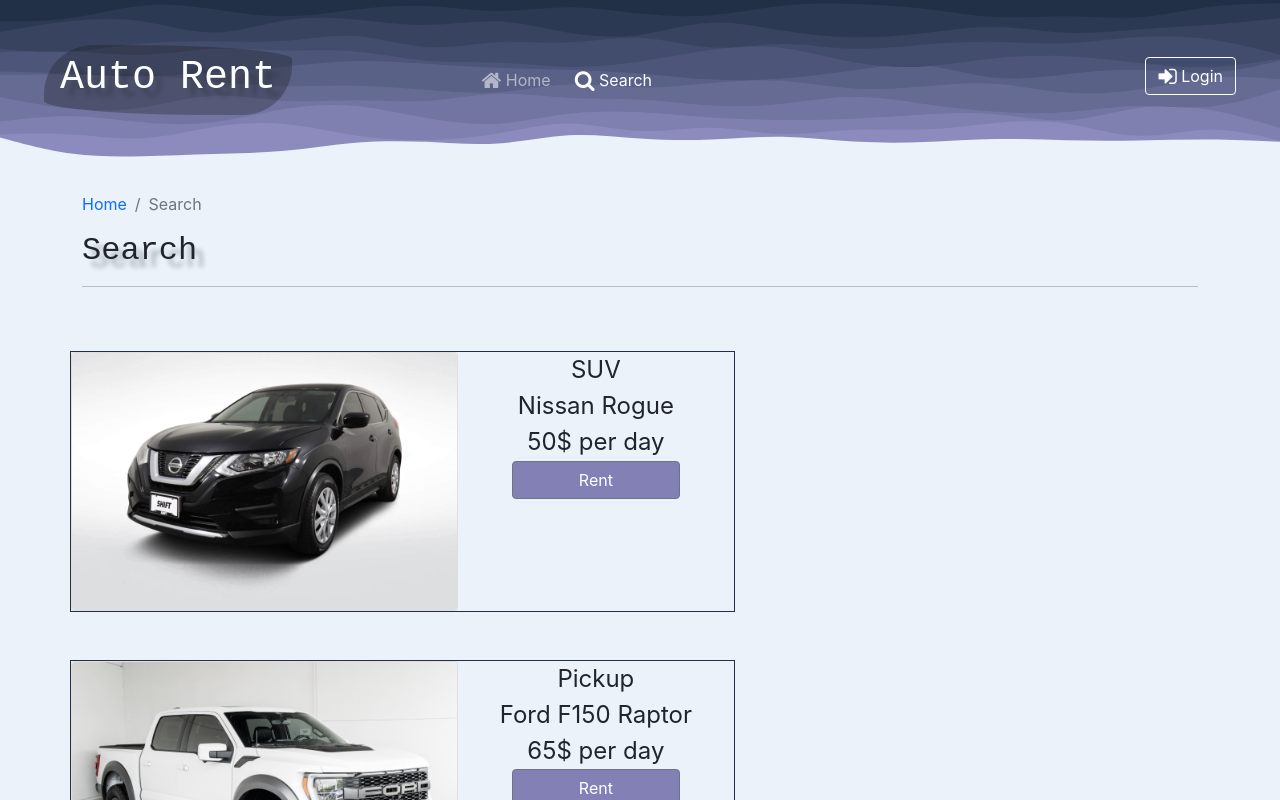
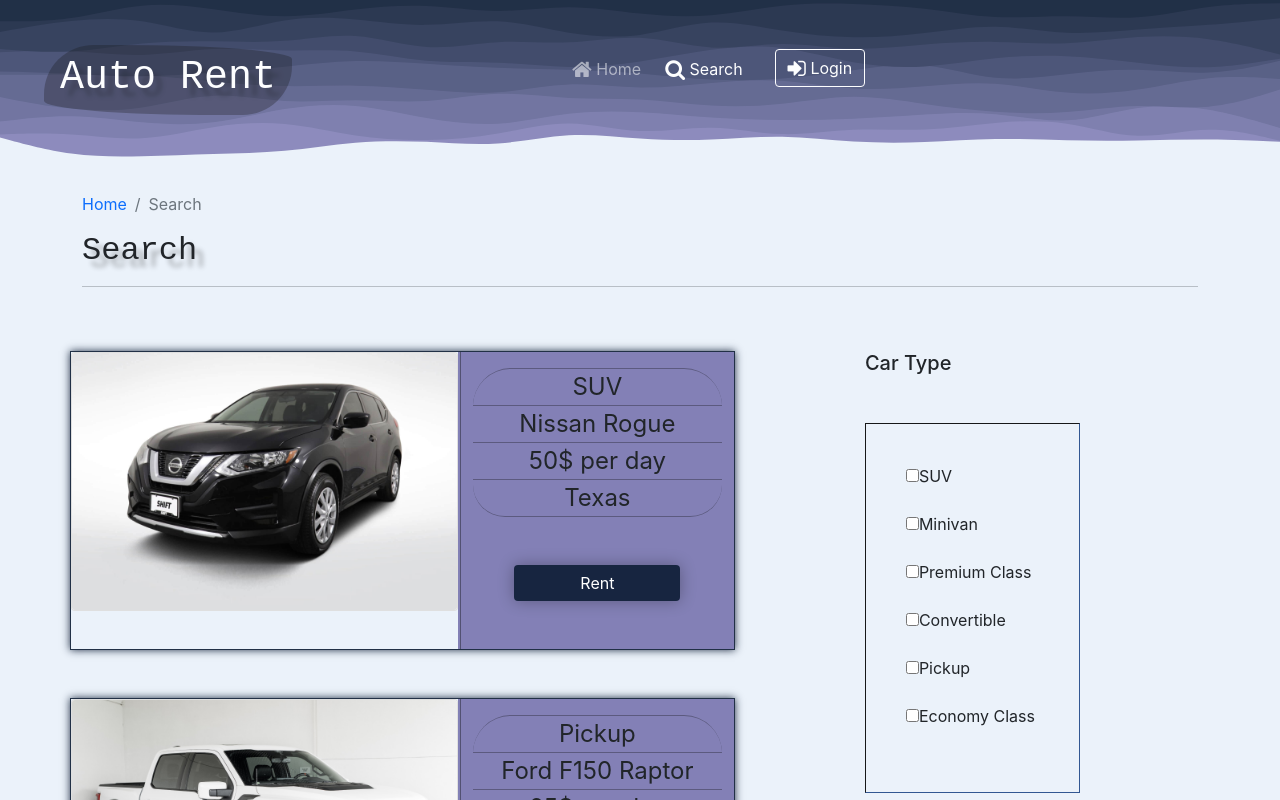
Before and after one commit to Misjly/autorent, a React (Create React App) app: page /search in a window 1280 px wide. Shown: the top 800 px of the page. Built offline with nearby package versions, Linux system fonts and the light colour scheme.

Commit message:
hover animation + filter viewport fix

```diff
--- a/src/App.css
+++ b/src/App.css
@@ -10,6 +10,7 @@ h1, h2, h3 {
 
 a {
   text-decoration: none !important;
+  transition: 1s ease-out !important;
 }
 
 .site-footer {
@@ -87,10 +88,11 @@ a:hover {
   background-color: rgba(0, 0, 0, 0.3);
   border-radius: 20% 70%/70% 20%;
   padding: 0 1rem 0 1rem;
+  transition: 1s ease-out;
 }
 
 .brand:hover {
-  box-shadow: 0 0 0.5rem rgba(0, 0, 0, 0.3);
+  box-shadow: 0 0 1.5rem #ebf2fa;
 }
 
 .avatar {
@@ -111,7 +113,15 @@ a:hover {
 }
 
 .submit-button {
-  background-color: #8380b6 !important;
+  background-color: rgba(12, 27, 51, 0.9) !important;
+  box-shadow: 0 0 1rem rgba(0, 0, 0, 0.3) !important;
+  border-style: hidden !important;
+  transition: 0.3s ease-out !important;
+}
+
+.submit-button:hover {
+  box-shadow: 0 0 0.7rem rgba(12, 27, 51, 0.9) !important;
+  transform: scale(102%);
 }
 
 .submit-link {
@@ -127,15 +137,20 @@ a:hover {
   border-style: solid;
   border-width: 0.1rem;
   border-color: rgba(12, 27, 51, 0.9);
+  box-shadow: 0 0 0.5rem rgba(12, 27, 51, 0.9);
 }
 
 .filter-form {
   display: flex;
   justify-content: center;
-  border-left: 0.1rem rgba(12, 27, 51, 0.9) inset;
-  margin-left: 5rem;
 }
 
+@media only screen and (min-width: 1400px) {
+  .filter-form {
+    border-left: 0.1rem rgba(12, 27, 51, 0.9) inset;
+    margin-left: 5rem;
+  }
+}
 .car-filter {
   padding: 2.5rem;
   margin-top: 0;
@@ -148,4 +163,37 @@ a:hover {
 h5 {
   margin: 0;
   padding: 0;
+}
+
+.divider {
+  border: 0;
+  border-bottom: 0.1rem rgba(0, 0, 0, 0.3);
+  border-style: solid;
+}
+
+.divider-first {
+  margin-top: 1rem;
+  border: 0;
+  border-top: 0.1rem rgba(0, 0, 0, 0.3);
+  border-bottom: 0.1rem rgba(0, 0, 0, 0.3);
+  border-radius: 100rem;
+  border-bottom-left-radius: 0;
+  border-bottom-right-radius: 0;
+  border-style: solid;
+}
+
+.divider-last {
+  border: 0;
+  border-bottom: 0.1rem rgba(0, 0, 0, 0.3);
+  border-style: solid;
+  border-radius: 2rem;
+  border-top-left-radius: 0;
+  border-top-right-radius: 0;
+}
+
+.car-card-info {
+  background-color: #8380b6;
+  border-left: rgba(131, 128, 182, 0.8);
+  border-left-width: 0.2rem;
+  border-left-style: ridge;
 }/*# sourceMappingURL=App.css.map */
--- a/src/App.scss
+++ b/src/App.scss
@@ -20,6 +20,7 @@ h1, h2, h3 {
 
 a {
     text-decoration: none !important;
+    transition: 1s ease-out !important;
 }
 
 .site-footer {
@@ -97,10 +98,11 @@ a:hover {
     background-color: $color-black-transparent;
     border-radius: 20% 70% / 70% 20%;
     padding: 0 1rem 0 1rem;
+    transition: 1s ease-out;
 }
 
 .brand:hover {
-    box-shadow: 0 0 .5rem $color-black-transparent;
+    box-shadow: 0 0 1.5rem $color-alice-blue;
 }
 
 .avatar {
@@ -121,7 +123,15 @@ a:hover {
 }
 
 .submit-button {
-    background-color: $color-cool-gray !important;
+    background-color: $color-oxford-blue !important;
+    box-shadow: 0 0 1rem $color-black-transparent !important;
+    border-style: hidden !important;
+    transition: .3s ease-out !important;
+}
+
+.submit-button:hover {
+    box-shadow: 0 0 .7rem $color-oxford-blue !important;
+    transform: scale(102%);
 }
 
 .submit-link {
@@ -137,13 +147,19 @@ a:hover {
     border-style: solid;
     border-width: .1rem;
     border-color: $color-oxford-blue;
+    box-shadow: 0 0 .5rem $color-oxford-blue;
 }
 
 .filter-form {
     display: flex;
     justify-content: center;
-    border-left: .1rem $color-oxford-blue inset;
-    margin-left: 5rem;
+}
+
+@media only screen and (min-width: 1400px) {
+    .filter-form {
+        border-left: .1rem $color-oxford-blue inset;
+        margin-left: 5rem;
+    }
 }
 
 .car-filter {
@@ -159,3 +175,36 @@ h5 {
     margin:0;
     padding: 0;
 }
+
+.divider {
+    border: 0;
+    border-bottom: .1rem rgba(0, 0, 0, 0.3);
+    border-style: solid;
+}
+
+.divider-first {
+    margin-top: 1rem;
+    border: 0;
+    border-top: .1rem rgba(0, 0, 0, 0.3);
+    border-bottom: .1rem rgba(0, 0, 0, 0.3);
+    border-radius: 100rem;
+    border-bottom-left-radius: 0;
+    border-bottom-right-radius: 0;
+    border-style: solid;
+}
+
+.divider-last {
+    border: 0;
+    border-bottom: .1rem rgba(0, 0, 0, 0.3);
+    border-style: solid;
+    border-radius: 2rem;
+    border-top-left-radius: 0;
+    border-top-right-radius: 0;
+}
+
+.car-card-info {
+    background-color: $color-cool-gray;
+    border-left: $color-cool-gray-transparent;
+    border-left-width: 0.2rem;
+    border-left-style: ridge;
+}
--- a/src/components/Header.js
+++ b/src/components/Header.js
@@ -21,18 +21,19 @@ const Header = () => {
             <NavbarToggler onClick={() => setMenuOpen(!menuOpen)}/>
             <Collapse isOpen={menuOpen} navbar>
                 <Nav className='ms-auto col-md-9' navbar>
-                    <NavItem className='me-2'>
+                    <NavItem className='me-2 my-2'>
                         <NavLink className='nav-link col-2 col-md-12 offset-md-3 offset-lg-0' to='/'>
                             <i className='fa fa-home fa-lg' /> Home
                         </NavLink>
                     </NavItem>
-                    <NavItem className='me-2'>
+                    <NavItem className='me-2 my-2'>
                         <NavLink className='nav-link col-2 col-md-12 offset-md-3 offset-lg-0' to='/search'>
                             <i className='fa fa-search fa-lg' /> Search
                         </NavLink>
                     </NavItem>
+                    <NavItem className='ms-md-3 mt-2 mb-4'><UserLoginForm/></NavItem>
                 </Nav>
-                <UserLoginForm />
+
             </Collapse>
         </Navbar>
     );
--- a/src/features/car/CarCard.js
+++ b/src/features/car/CarCard.js
@@ -1,7 +1,7 @@
 import { Button, Card, CardImg, Col, Row } from "reactstrap"
 
 const CarCard = ({car}) => {
-    const { img, name, type, price } = car;
+    const { img, name, type, price, location } = car;
 
     return (
         <Row className='car-card mb-5'>
@@ -10,12 +10,13 @@ const CarCard = ({car}) => {
                     <CardImg src={img} alt={name} className='car-card-img'/>
                 </Card>
             </Col>
-            <Col>
+            <Col className='car-card-info'>
                 <div className='car-card-text'>
-                    <div>{type}</div>
-                    <div>{name}</div>
-                    <div>{price}$ per day</div>
-                    <Button type='submit' className='submit-button col-8'>Rent</Button>
+                    <div className='divider-first'>{type}</div>
+                    <div className='divider'>{name}</div>
+                    <div className='divider'>{price}$ per day</div>
+                    <div className='divider-last'>{location}</div>
+                    <Button type='submit' className='submit-button col-8 my-5'>Rent</Button>
                 </div>
             </Col>
         </Row>
--- a/src/features/user/UserLoginForm.js
+++ b/src/features/user/UserLoginForm.js
@@ -74,7 +74,7 @@ const UserLoginForm = () => {
                                         {(msg) => <p className='text-danger'>{msg}</p>}
                                     </ErrorMessage>
                                 </FormGroup>
-                                <Button type='submit' color='primary'>Login</Button>
+                                <Button type='submit' color='primary' className='submit-button'>Login</Button>
                             </Form>
                         </Formik>
                     </ModalBody>
--- a/src/pages/SearchPage.js
+++ b/src/pages/SearchPage.js
@@ -28,7 +28,7 @@ const SearchPage = () => {
                                     <CarList state={{location: locationFilter, carType: carTypeFilter}}/>
                 }
                 </Col>
-                <Col>
+                <Col className='col-5'>
                     <FilterForm/>
                 </Col>
             </Row>
```
Also changed, not shown: 1 other file (tests, documents, lock files or other folders).
